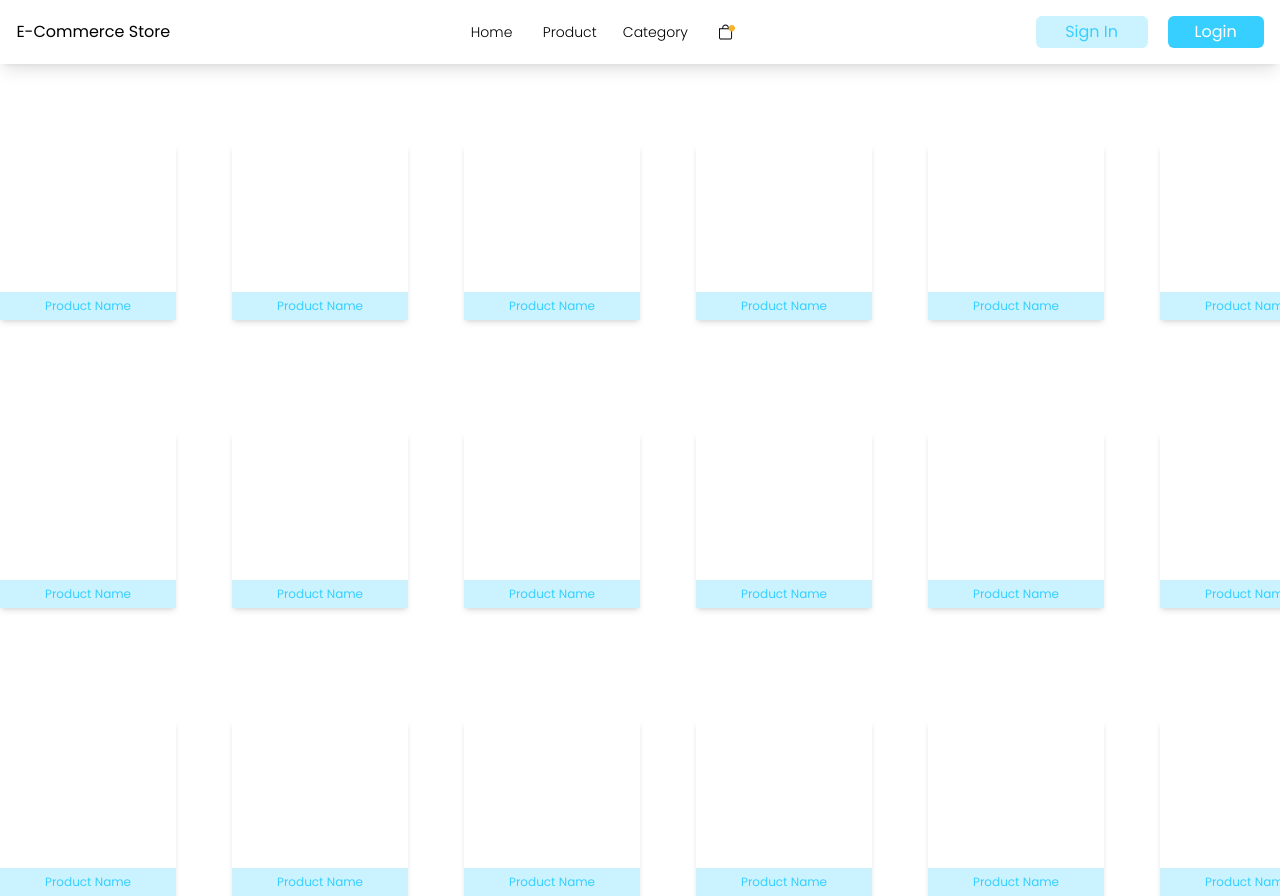
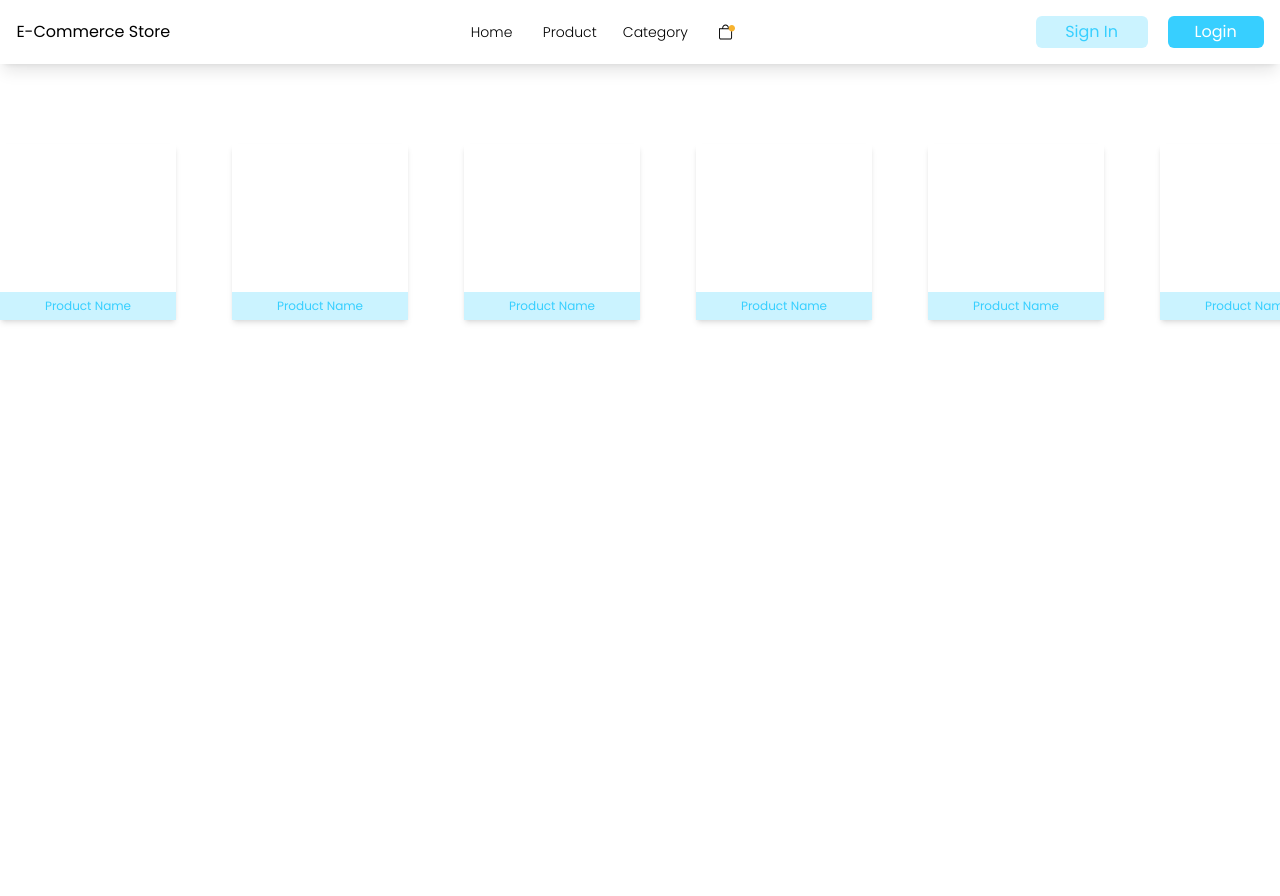
Before and after one commit to christianHadinata/store-backup, a React (Create React App) app: page / in a window 1280 px wide. Shown: the top 896 px of the page. After the commit the page ends 800 px from the top, so only its background shows below. Built offline with nearby package versions, Linux system fonts and the light colour scheme.

Commit message:
update name of components Card to Animation Card

```diff
--- a/src/App.js
+++ b/src/App.js
@@ -1,30 +1,18 @@
 import React from "react";
 import Navbar from "./components/Navbar";
-import Card from "./components/Card";
+import AnimationCard from "./components/AnimationCard";
 const App = () => {
   return (
     <div>
       <Navbar />
       <div className="flex justify-around">
         <div className="pt-36 grid md:grid-cols-6 grid-cols-2 md:gap-28 gap-16">
-          <Card />
-          <Card />
-          <Card />
-          <Card />
-          <Card />
-          <Card />
-          <Card />
-          <Card />
-          <Card />
-          <Card />
-          <Card />
-          <Card />
-          <Card />
-          <Card />
-          <Card />
-          <Card />
-          <Card />
-          <Card />
+          <AnimationCard />
+          <AnimationCard />
+          <AnimationCard />
+          <AnimationCard />
+          <AnimationCard />
+          <AnimationCard />
         </div>
       </div>
     </div>
--- a/src/components/Card.js
+++ b/src/components/AnimationCard.js
@@ -1,6 +1,6 @@
 import React from "react";
 
-const Card = () => {
+const AnimationCard = () => {
   return (
     <div className="md:w-44 md:h-44 w-36 h-36 flex-shrink-0 shadow-md flex flex-col justify-end cursor-pointer hover:scale-110 transform transition-all">
       <div className="flex md:w-44 w-36 py-[6px] px-[10px] justify-center items-center gap-[10px] bg-[#CBF3FF] hover:bg-[#37CFFF] text-[#37CFFF] text-xs font-Poppins font-medium hover:text-[#FFF]">
@@ -10,4 +10,4 @@ const Card = () => {
   );
 };
 
-export default Card;
+export default AnimationCard;
```
